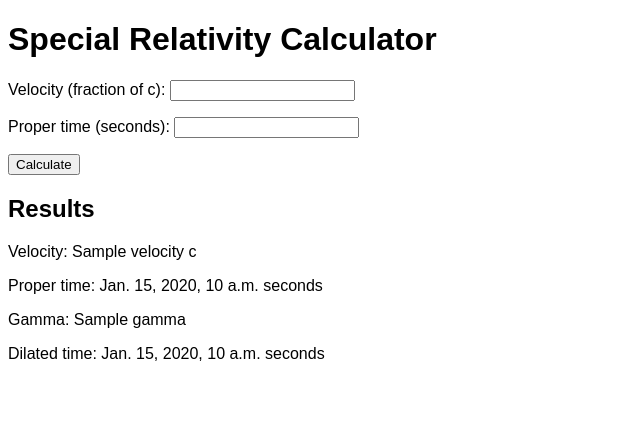
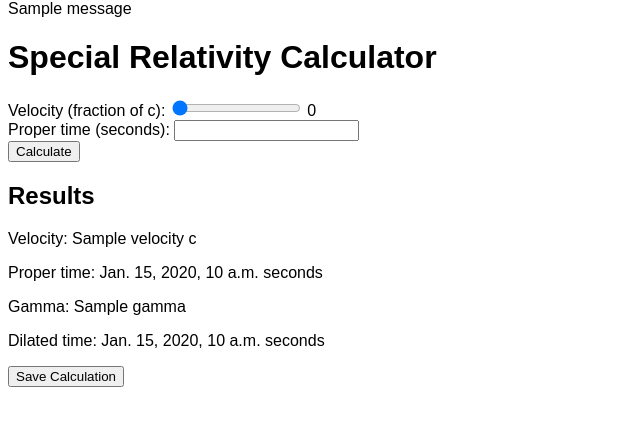
Before and after one commit to Al-MeqdadYaseen/timeshift, a Django app: template templates/core/relativistic.html in a window 1280 px wide. Shown: the part 26-452 px from the top of the page, without its empty margins (0-640 px from the left). Run offline with Django 5.2, Linux system fonts and the light colour scheme; tables that the repository leaves empty hold one stand-in row (values such as "Sample post"); the template is opened without the code that fills it: values that come from a table or form of the project are taken from there, most other values are stand-ins (such as "Sample title", 1, 10 or a date in 2020); one stand-in notice (Sample message) is shown.

Commit message:
Add save calculation feature and improve UI for relativistic calculator

```diff
--- a/core/urls.py
+++ b/core/urls.py
@@ -6,4 +6,5 @@ urlpatterns = [
     path("", views.HomeView.as_view(), name="home"),
     path("health/", views.health_check, name="health"),
     path("relativistic/", views.relativistic_view, name="relativistic"),
+    path("save-calculation/", views.save_calculation, name="save_calculation"),
 ]
--- a/core/utils.py
+++ b/core/utils.py
@@ -4,7 +4,7 @@ import math
 def calculate_relativistic(v, t0):
     """
     Returns gamma and t (dilated time) for given v (velocity in a fraction of c) and t (proper_time).
-    Assuming v is validated in models.py file.
+    Assuming v is 0 <= v <= 1.
     """
 
     gamma = 1 / math.sqrt(1 - v**2)
--- a/templates/core/base.html
+++ b/templates/core/base.html
@@ -11,8 +11,15 @@
       <a href="{% url 'core:relativistic' %}">Relativistic</a>
     </nav>
 
-    <main>{% block content %} {% endblock %}</main>
-
+    <main>
+      {% if messages %} {% for message in messages %}
+      <div
+        class="alert {% if messages.tags %}alert-{{ message.tags }}{% endif %}"
+      >
+        {{ message }}
+      </div>
+      {% endfor %} {% endif %} {% block content %} {% endblock %}
+    </main>
     <script src="{% static 'js/app.js' %}"></script>
   </body>
 </html>
--- a/templates/core/relativistic.html
+++ b/templates/core/relativistic.html
@@ -2,7 +2,37 @@
 <h1>Special Relativity Calculator</h1>
 
 <form method="post">
-  {% csrf_token %} {{ form.as_p }}
+  {% csrf_token %}
+
+  <div>
+    <label for="{{ form.velocity.id_for_label }}"
+      >Velocity (fraction of c):</label
+    >
+    <input
+      type="range"
+      id="velocity_slider"
+      name="{{ form.velocity.name }}"
+      min="0"
+      max="0.999999"
+      step="0.01"
+      value="{{ form.velocity.value|default:'0' }}"
+      oninput="vDisplay.value = this.value"
+    />
+    <output id="vDisplay">{{ form.velocity.value|default:'0' }}</output>
+    {% if form.velocity.errors %}
+    <div style="color: red">{{ form.velocity.erros }}</div>
+    {% endif %}
+  </div>
+
+  <div>
+    <label for="{{ form.proper_time.id_for_label }}"
+      >Proper time (seconds):</label
+    >
+    {{ form.proper_time }} {% if form.proper_time.errors %}
+    <div style="color: red">{{ form.proper_time.errors }}</div>
+    {% endif %}
+  </div>
+
   <button type="submit">Calculate</button>
 </form>
 
@@ -12,4 +42,9 @@
 <p>Proper time: {{ result.proper_time }} seconds</p>
 <p>Gamma: {{ result.gamma }}</p>
 <p>Dilated time: {{ result.dilated_time }} seconds</p>
+
+<form method="post" action="{% url 'core:save_calculation' %}">
+  {% csrf_token %}
+  <button type="submit">Save Calculation</button>
+</form>
 {% endif %} {% endblock %}
```
Also changed, not shown: core/views.py (+43 -3 lines).
